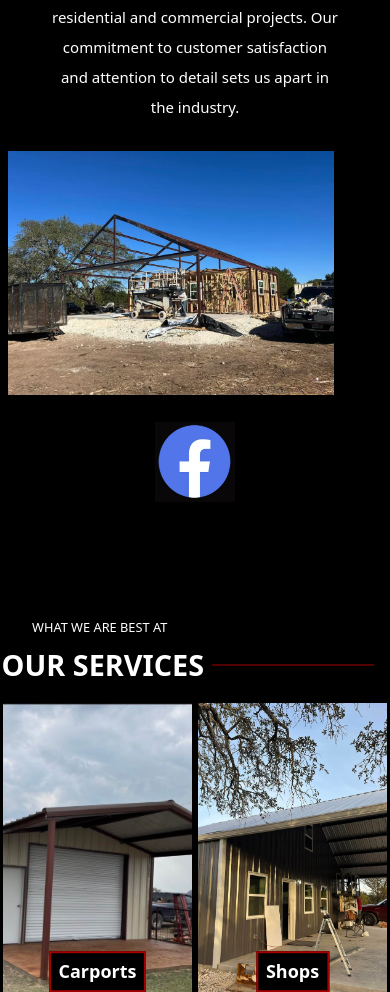
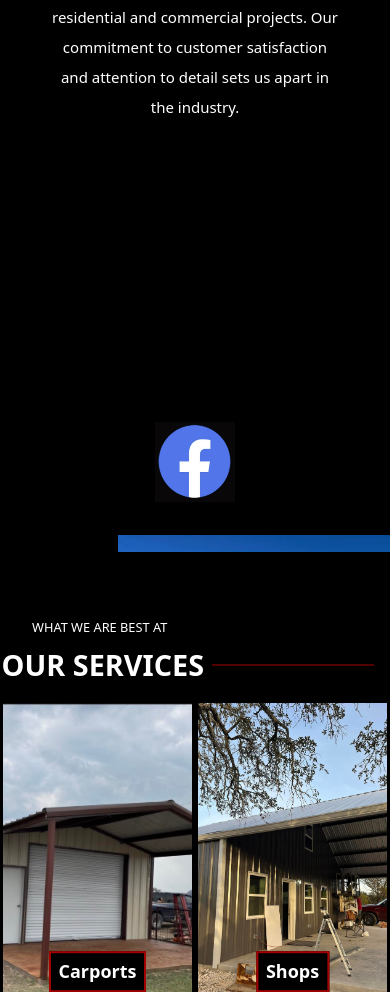
Before and after one commit to nicoleables/Premier-Exterior-Contruction, a React (Vite) app: page / in a window 390 px wide. Shown: the part 1300-2292 px from the top of the page. Built offline with nearby package versions, Linux system fonts and the light colour scheme.

Commit message:
new about.css

```diff
--- a/src/styles/about.css
+++ b/src/styles/about.css
@@ -6,11 +6,9 @@
   overflow: hidden;
   padding: 2rem;
   box-sizing: border-box;
-  height: auto;
-  margin-top: 4rem; /* Adjust height as needed to make the section taller */
+  margin: 4rem 0; /* Combined margin-top and margin-bottom */
   align-items: center; /* Center content horizontally */
   text-align: center; /* Center text content */
-  margin-bottom: 4rem;
 }
 
 .about-symbols {
@@ -28,7 +26,6 @@
   align-items: center;
   justify-content: center; /* Center content within the item */
   margin: 0 1rem; /* Use margin for spacing */
-  width: auto; /* Adjust width as needed */
   text-align: center;
 }
 
@@ -55,7 +52,6 @@
   flex-direction: column;
   justify-content: flex-start;
   width: 30%; /* Adjust width as needed */
-  height: 100%; /* Make content fill the height */
   text-align: left; /* Align text to the left */
 }
 
@@ -77,7 +73,6 @@
 }
 
 .about-pic {
-  top: 2rem;
   justify-content: flex-end;
   align-items: center;
   width: 50%; /* Ensure the image stays on the right */
@@ -94,6 +89,7 @@
   transform: scale(1.1);
 }
 
+/* Media Queries */
 @media (max-width: 768px) {
   .about-symbols {
     flex-wrap: wrap; /* Allow wrapping on smaller screens */
@@ -105,7 +101,6 @@
 }
 
 @media (max-width: 480px) {
-
   .about {
     text-align: center;
     margin-top: 1.5rem;
@@ -119,7 +114,6 @@
 
   .symbol-item {
     margin: 0.5rem; /* Adjust margin for smaller screens */
-    width: auto; /* Ensure width is responsive */
   }
 
   .symbol-text {
@@ -160,7 +154,7 @@
   }
 
   .aboutpic {
-    margin-top: -2rem !important; /* Further reduce top margin */
+    margin-top: -2rem; /* Further reduce top margin */
     height: auto;
     width: 25rem; /* Use percentage for responsive width */
     max-width: 700px; /* Add max-width to prevent overflow */
@@ -168,7 +162,6 @@
     margin-bottom: -1rem; /* Further reduce bottom margin */
     margin: 0 auto; /* Center the image */
     object-fit: cover; /* Maintain image aspect ratio */
-    margin-left: -6.9rem;
   }
 
   .about-pic {
@@ -183,6 +176,5 @@
     margin: -42rem auto; /* Further reduce space between elements */
     position: relative;
     margin-top: -3.5rem; /* Move up the Facebook logo further */
-
   }
 }
```
